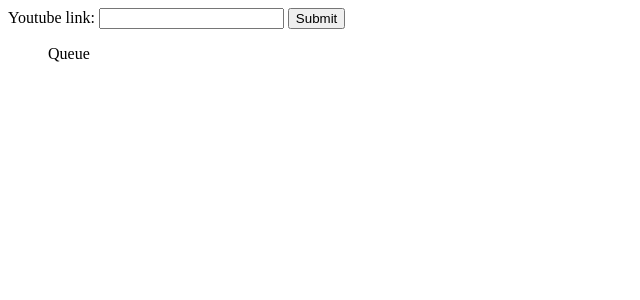
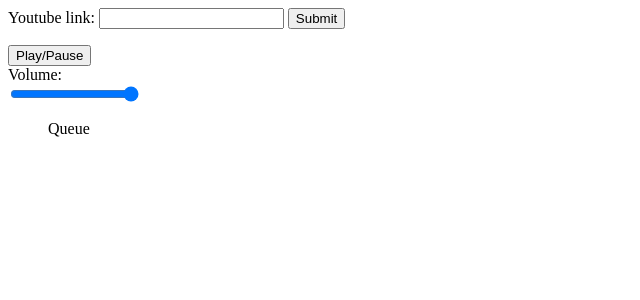
Before and after one commit to thyjukki/tik-guildroom-app, a Django app: page / in a window 1280 px wide. Shown: the top 300 px of the page, without its empty margins (0-640 px from the left). Run offline with Django 3.2, Linux system fonts and the light colour scheme; data that the repository does not hold is empty.

Commit message:
Added html elements

```diff
--- a/guildroom/tikplay/templates/add_song.html
+++ b/guildroom/tikplay/templates/add_song.html
@@ -11,6 +11,20 @@
         <input type="submit" value="Submit" />
     </form>
 </div>
+<div class="container">
+    <button onclick="">
+        <i class="glyphicon glyphicon-play"></i>
+        Play/Pause
+    </button>
+
+    <div class="volbox">
+        Volume:<br/>
+        <input id="volume" type="range" min="0" max="100" value="100" step="5">
+    </div>
+
+    <div id="equalizer" style="margin-top: 10px"></div>
+
+</div>
 <div>
     <ul>Queue</ul>
     <ul>
```
